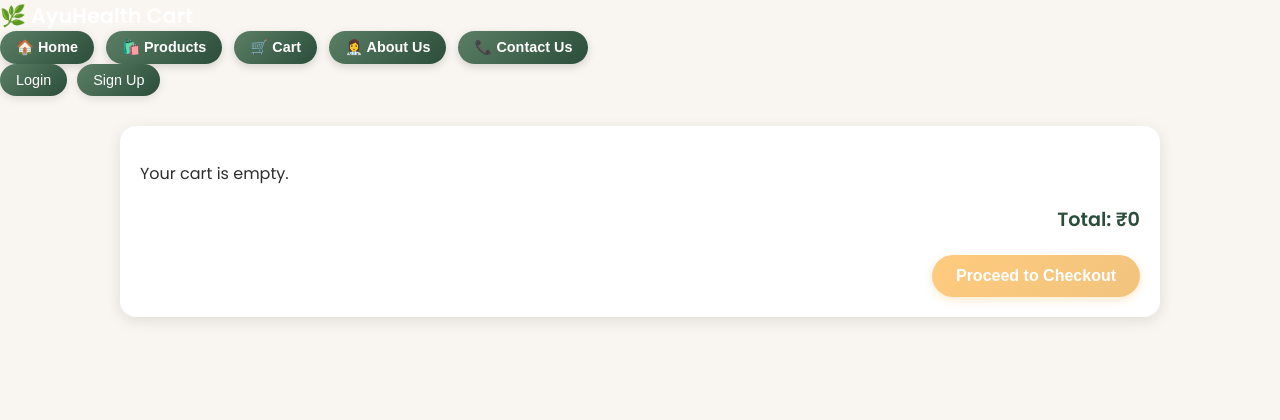
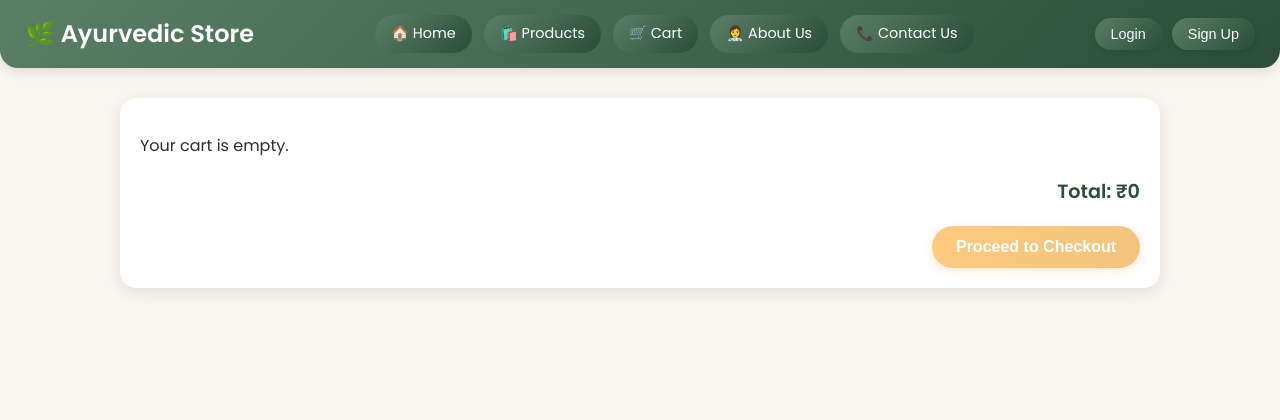
Before and after one commit to Poojabhati18/shopping-site, a Flask app: template templates/cart.html in a window 1280 px wide. Shown: the top 420 px of the page. Run offline with Flask 3, Linux system fonts and the light colour scheme; the template is opened without the code that fills it, so the values that code supplies are empty; parts of the project's set-up code (start-up, migrations or seed data) failed here and were passed over.

Commit message:
third commit

```diff
--- a/auth.py
+++ b/auth.py
@@ -186,13 +186,15 @@ def resend_verification():
         flash("Email already verified. You can log in.", "info")
         return redirect(url_for('auth.login_customer'))
 
-    token = get_serializer().dumps(email, salt="email-confirm")
+    # Use the same serializer as signup
+    token = s.dumps(email, salt="email-confirm")
     verify_url = url_for('auth.verify_email', token=token, _external=True)
 
+    # Send email using the same mail instance as signup
     msg = Message("Verify Your Email - AyuHealth", recipients=[email])
     msg.body = f"Hello {user_data['name']},\n\nPlease click the link to verify your account:\n{verify_url}\n\nIf you didn’t request this, ignore this email."
     try:
-        current_app.extensions['mail'].send(msg)
+        mail.send(msg)
         flash("Verification email resent! Please check your inbox.", "info")
     except Exception as e:
         print("Email send error:", e)
--- a/templates/cart.html
+++ b/templates/cart.html
@@ -34,20 +34,15 @@ a { text-decoration: none; color: inherit; }
   border-bottom-left-radius: 18px;
   border-bottom-right-radius: 18px;
 }
+.logo { font-weight: 600; }
 
-.logo {
-  font-size: 1.3rem;
-  font-weight: 700;
-  color: #fff; /* stays white inside header */
-}
-
-/* NAVBAR LINKS */
-.navbar, .nav-bar {
+/* ===== NAVBAR ===== */
+.navbar {
   display: flex;
   flex-wrap: wrap;
   gap: 12px;
 }
-.navbar a, .nav-bar button {
+.navbar a, .navbar button {
   background: linear-gradient(135deg, #5a7f65, #2b4d3a);
   color: white;
   border: none;
@@ -56,10 +51,8 @@ a { text-decoration: none; color: inherit; }
   cursor: pointer;
   transition: all 0.2s ease;
   font-size: 0.9rem;
-  font-weight: 600;
-  box-shadow: 0 3px 8px rgba(0,0,0,0.15);
 }
-.navbar a:hover, .nav-bar button:hover {
+.navbar a:hover, .navbar button:hover {
   background: #3d5a40;
 }
 
@@ -214,26 +259,36 @@ a { text-decoration: none; color: inherit; }
 </head>
 <body>
 
-  <!-- NAVIGATION BAR -->
-  <header class="nav-container">
-    <div class="logo">🌿 AyuHealth Cart</div>
+  <!-- ===== NAVIGATION ===== -->
+<header class="site-header">
+  <div class="logo">🌿 Ayurvedic Store</div>
+  <nav class="navbar">
+    <a href="{{ url_for('home') }}">🏠 Home</a>
+    <a href="{{ url_for('products_page') }}">🛍️ Products</a>
+    <a href="{{ url_for('cart_page') }}">🛒 Cart</a>
+    <a href="{{ url_for('about_page') }}">👩‍⚕️ About Us</a>
+    <a href="{{ url_for('contact_page') }}">📞 Contact Us</a>
+  </nav>
 
-    <nav class="nav-bar">
-      <button onclick="location.href='{{ url_for('home') }}'">🏠 Home</button>
-      <button onclick="location.href='{{ url_for('products_page') }}'">🛍️ Products</button>
-      <button onclick="location.href='{{ url_for('cart_page') }}'">🛒 Cart</button>
-      <button onclick="location.href='{{ url_for('about_page') }}'">👩‍⚕️ About Us</button>
-      <button onclick="location.href='{{ url_for('contact_page') }}'">📞 Contact Us</button>
-    </nav>
-
-    <div class="auth-buttons">
-      {% if customer %}
-        <button onclick="location.href='{{ url_for('auth.logout_customer') }}'">Logout</button>
-      {% else %}
+  <div class="header-right">
+    {% if customer %}
+      <div class="profile-dropdown">
+        <div class="profile-toggle">
+          <img src="{{ url_for('static', filename='profile_icon.png') }}" alt="Profile">
+          <span class="customer-name">{{ customer.name }}</span>
+        </div>
+        <div class="dropdown-menu">
+          <button onclick="location.href='{{ url_for('auth.logout_customer') }}'">Logout</button>
+        </div>
+      </div>
+    {% else %}
+      <div class="auth-buttons">
         <button onclick="location.href='{{ url_for('auth.login_customer') }}'">Login</button>
         <button onclick="location.href='{{ url_for('auth.signup') }}'">Sign Up</button>
-      {% endif %}
-    </div>
+      </div>
+    {% endif %}
+  </div>
+
   </header>
 
   <!-- CART CONTENT -->
```
Also changed, not shown: other parts of templates/cart.html (+54 -2 lines).
